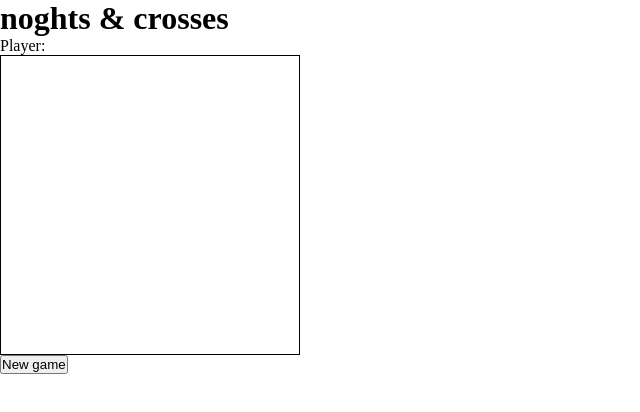
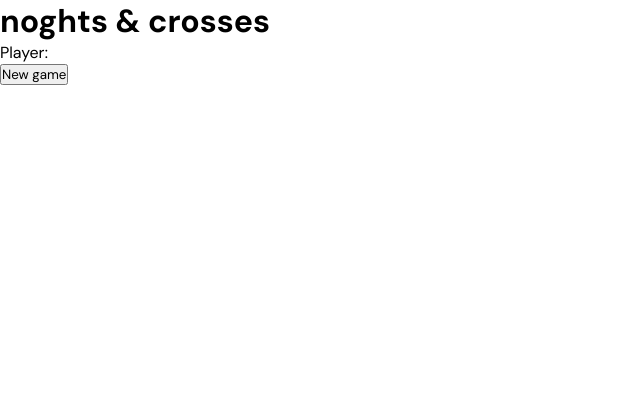
Before and after one commit to pankaj-maker/naughts_and_crosses, a website built with Parcel: page index.html in a window 1280 px wide. Shown: the whole page, without its empty margins (0-640 px from the left). Built offline with nearby package versions, Linux system fonts and the light colour scheme.

Commit message:
font load

```diff
--- a/assets/scss/main.scss
+++ b/assets/scss/main.scss
@@ -2,9 +2,11 @@
     margin: 0;
     padding: 0;
     box-sizing: border-box;
+
 }
-.box{
-    height: 300px;
-    width: 300px;
-    border: 1px solid black;
+body{
+    font-family: "DM sans",sans-serif;
 }
+button,input{
+font-family: inherit;
+}
--- a/index.html
+++ b/index.html
@@ -4,7 +4,11 @@
     <meta charset="UTF-8">
     <meta name="viewport" content="width=device-width, initial-scale=1.0">
     <title>noghts & crosses</title>
+    <link rel="preconnect" href="https://fonts.googleapis.com">
+<link rel="preconnect" href="https://fonts.gstatic.com" crossorigin>
+<link href="https://fonts.googleapis.com/css2?family=DM+Sans:ital,opsz,wght@0,9..40,100..1000;1,9..40,100..1000&display=swap" rel="stylesheet">
     <link rel="stylesheet" href="assets/scss/main.scss">
+
 </head>
 <body><main>
     <h1>noghts & crosses</h1>
```
